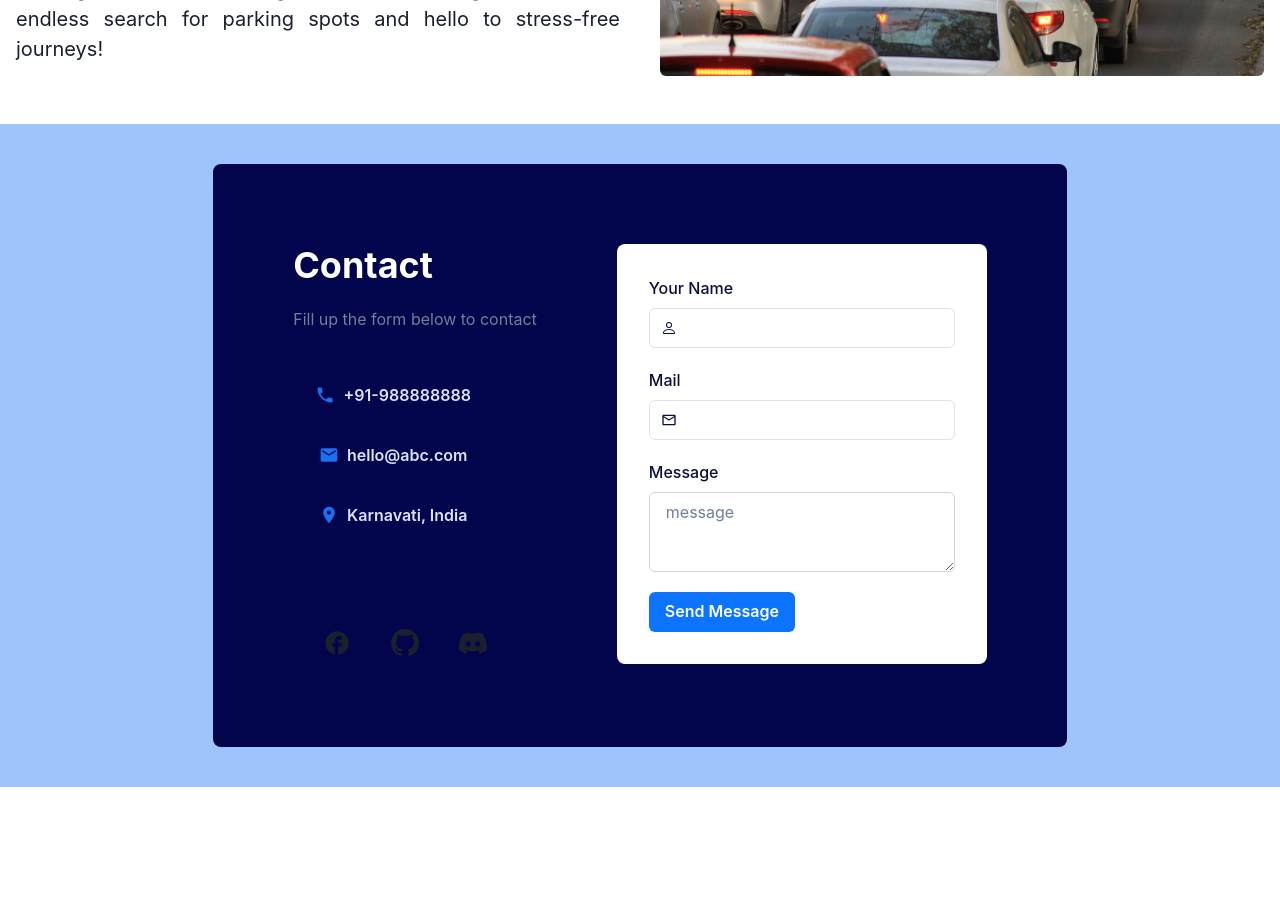
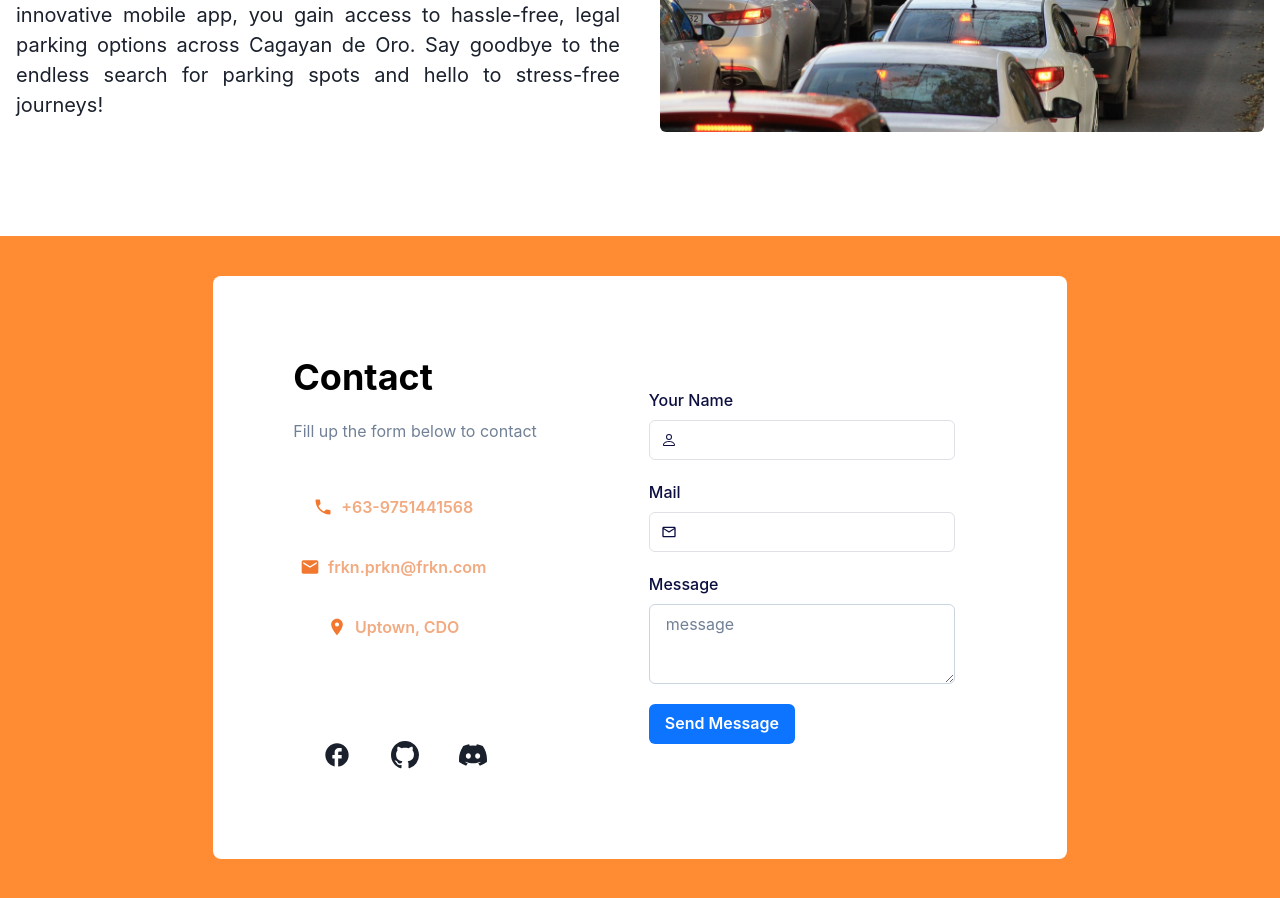
Before and after one commit to AdrianeTroyRoa/TechnoLandingFrknPrkn, a React (Vite) app: page / in a window 1280 px wide. Shown: the part 1380-2278 px from the top of the page. Before the commit the page ends 2167 px from the top, so only its background shows below. Built offline with nearby package versions, Linux system fonts and the light colour scheme.

Commit message:
Changed colors of contact section to match branding

```diff
--- a/src/components/Contact.jsx
+++ b/src/components/Contact.jsx
@@ -16,26 +16,27 @@ import {
   InputGroup,
   InputLeftElement,
   Textarea,
-} from '@chakra-ui/react';
+} from "@chakra-ui/react";
 import {
   MdPhone,
   MdEmail,
   MdLocationOn,
   MdFacebook,
   MdOutlineEmail,
-} from 'react-icons/md';
-import { BsGithub, BsDiscord, BsPerson } from 'react-icons/bs';
+} from "react-icons/md";
+import { BsGithub, BsDiscord, BsPerson } from "react-icons/bs";
 
 export default function Contact() {
   return (
-    <Container bg="#9DC4FB" maxW="full" mt={0} centerContent overflow="hidden">
+    <Container bg="#FF8C32" maxW="full" mt={0} centerContent overflow="hidden">
       <Flex>
         <Box
-          bg="#02054B"
-          color="white"
+          bg="white"
+          color="black"
           borderRadius="lg"
           m={{ sm: 4, md: 16, lg: 10 }}
-          p={{ sm: 5, md: 5, lg: 16 }}>
+          p={{ sm: 5, md: 5, lg: 16 }}
+        >
           <Box p={4}>
             <Wrap spacing={{ base: 20, sm: 3, md: 5, lg: 20 }}>
               <WrapItem>
@@ -51,30 +52,33 @@ export default function Contact() {
                         height="48px"
                         width="200px"
                         variant="ghost"
-                        color="#DCE2FF"
-                        _hover={{ border: '2px solid #1C6FEB' }}
-                        leftIcon={<MdPhone color="#1970F1" size="20px" />}>
-                        +91-988888888
+                        color="#F2AA80"
+                        _hover={{ border: "2px solid #F2935C" }}
+                        leftIcon={<MdPhone color="#F27830" size="20px" />}
+                      >
+                        +63-9751441568
                       </Button>
                       <Button
                         size="md"
                         height="48px"
                         width="200px"
                         variant="ghost"
-                        color="#DCE2FF"
-                        _hover={{ border: '2px solid #1C6FEB' }}
-                        leftIcon={<MdEmail color="#1970F1" size="20px" />}>
-                        hello@abc.com
+                        color="#F2AA80"
+                        _hover={{ border: "2px solid #F2935C" }}
+                        leftIcon={<MdEmail color="#F27830" size="20px" />}
+                      >
+                        frkn.prkn@frkn.com
                       </Button>
                       <Button
                         size="md"
                         height="48px"
                         width="200px"
                         variant="ghost"
-                        color="#DCE2FF"
-                        _hover={{ border: '2px solid #1C6FEB' }}
-                        leftIcon={<MdLocationOn color="#1970F1" size="20px" />}>
-                        Karnavati, India
+                        color="#F2AA80"
+                        _hover={{ border: "2px solid #F2935C" }}
+                        leftIcon={<MdLocationOn color="#F27830" size="20px" />}
+                      >
+                        Uptown, CDO
                       </Button>
                     </VStack>
                   </Box>
@@ -82,13 +86,13 @@ export default function Contact() {
                     mt={{ lg: 10, md: 10 }}
                     spacing={5}
                     px={5}
-                    alignItems="flex-start">
+                    alignItems="flex-start"
+                  >
                     <IconButton
                       aria-label="facebook"
                       variant="ghost"
                       size="lg"
                       isRound={true}
-                      _hover={{ bg: '#0D74FF' }}
                       icon={<MdFacebook size="28px" />}
                     />
                     <IconButton
@@ -96,7 +100,6 @@ export default function Contact() {
                       variant="ghost"
                       size="lg"
                       isRound={true}
-                      _hover={{ bg: '#0D74FF' }}
                       icon={<BsGithub size="28px" />}
                     />
                     <IconButton
@@ -104,7 +107,6 @@ export default function Contact() {
                       variant="ghost"
                       size="lg"
                       isRound={true}
-                      _hover={{ bg: '#0D74FF' }}
                       icon={<BsDiscord size="28px" />}
                     />
                   </HStack>
@@ -139,7 +141,7 @@ export default function Contact() {
                         <Textarea
                           borderColor="gray.300"
                           _hover={{
-                            borderRadius: 'gray.300',
+                            borderRadius: "gray.300",
                           }}
                           placeholder="message"
                         />
@@ -149,7 +151,8 @@ export default function Contact() {
                           variant="solid"
                           bg="#0D74FF"
                           color="white"
-                          _hover={{}}>
+                          _hover={{}}
+                        >
                           Send Message
                         </Button>
                       </FormControl>
--- a/src/components/Solution.jsx
+++ b/src/components/Solution.jsx
@@ -26,7 +26,7 @@ function Feature({ text, iconBg }) {
 
 function Solution() {
   return (
-    <Container maxW={"7xl"} py={12}>
+    <Container maxW={"7xl"} py={12} marginY={14}>
       <Text fontSize="5xl" fontWeight={500} textAlign={"Center"}>
         The Key Issue
       </Text>
```
